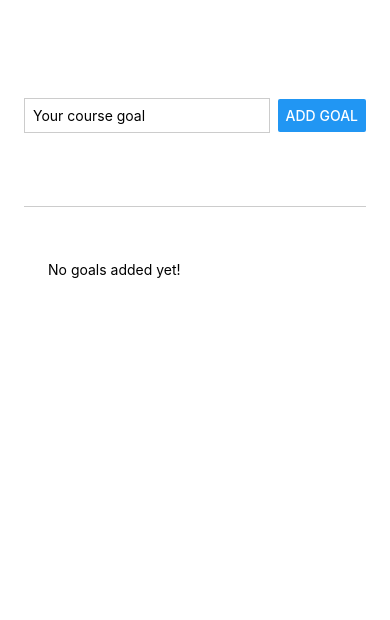
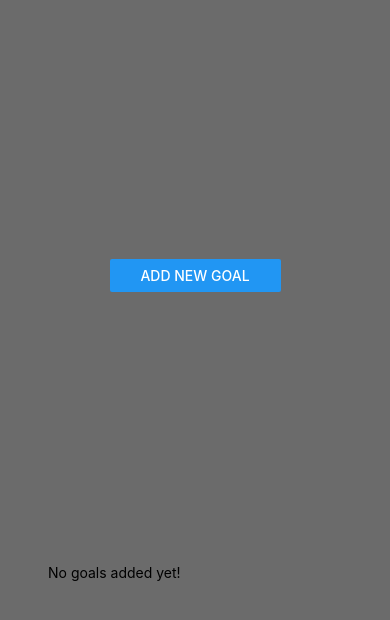
Before and after one commit to michalwygonik/react-native-course, a React Native app in the folder CourseProgressApp/: screen / in a window 390 px wide. Shown: the top 620 px of the page. Built offline with nearby package versions, Linux system fonts and the light colour scheme.

Commit message:
add modal functionality

```diff
--- a/CourseProgressApp/App.tsx
+++ b/CourseProgressApp/App.tsx
@@ -8,8 +8,19 @@ export default function App() {
     id: string;
     content: string;
   }
+
+  const [modalIsVisible, setModalIsVisible] = useState(false);
+
   const [goalText, setGoalText] = useState("");
   const [courseGoals, setCourseGoals] = useState<CourseGoals[]>([]);
+
+  const handleStartAddGoal = () => {
+    setModalIsVisible(true);
+  };
+
+  const handleEndAddGoal = () => {
+    setModalIsVisible(false);
+  };
 
   const removeGoalHandler = (id: string) => {
     setCourseGoals((currentGoals) =>
@@ -19,11 +30,17 @@ export default function App() {
 
   return (
     <View style={styles.appContainer}>
+      <View style={styles.button}>
+        <Button title="Add New Goal" onPress={handleStartAddGoal} />
+      </View>
+
       <GoalInput
         goalText={goalText}
         setGoalText={setGoalText}
         courseGoals={courseGoals}
         setCourseGoals={setCourseGoals}
+        visible={modalIsVisible}
+        endAddGoal={handleEndAddGoal}
       />
       <GoalsList courseGoals={courseGoals} onDeleteGoal={removeGoalHandler} />
     </View>
@@ -33,6 +50,13 @@ export default function App() {
 const styles = StyleSheet.create({
   appContainer: {
     flex: 1,
-    margin: 24,
+    justifyContent: "space-evenly",
+    alignItems: "center",
+    padding: 24,
+    backgroundColor: "rgb(107, 107, 107)",
+  },
+  button: {
+    marginVertical: 32,
+    width: "50%",
   },
 });
--- a/CourseProgressApp/components/GoalInput.tsx
+++ b/CourseProgressApp/components/GoalInput.tsx
@@ -1,10 +1,20 @@
-import { Alert, Button, StyleSheet, TextInput, View } from "react-native";
+import {
+  Alert,
+  Button,
+  Image,
+  Modal,
+  StyleSheet,
+  TextInput,
+  View,
+} from "react-native";
 
 export type GoalInputProps = {
   goalText: string;
   setGoalText: (goal: string) => void;
   courseGoals: { id: string; content: string }[];
   setCourseGoals: (courseGoals: { id: string; content: string }[]) => void;
+  visible: boolean;
+  endAddGoal: (goal: boolean) => void;
 };
 
 const handleTextChange = (
@@ -37,41 +47,78 @@ const GoalInput: React.FC<GoalInputProps> = ({
   setGoalText,
   courseGoals,
   setCourseGoals,
+  visible,
+  endAddGoal,
 }) => {
   return (
+    <Modal visible={visible} animationType="slide">
       <View style={styles.inputContainer}>
+        <Image
+          style={styles.image}
+          source={require("../assets/images/goal.png")}
+        />
         <TextInput
           placeholder="Your course goal"
           value={goalText}
           onChangeText={(text) => handleTextChange(text, setGoalText)}
           style={styles.textInput}
         />
+        <View style={styles.buttonContainer}>
+          <View style={styles.button}>
             <Button
               title="Add Goal"
               onPress={() =>
-          handleAddGoal(goalText, courseGoals, setCourseGoals, setGoalText)
+                handleAddGoal(
+                  goalText,
+                  courseGoals,
+                  setCourseGoals,
+                  setGoalText
+                )
               }
+              color="rgb(0, 138, 34)"
             />
           </View>
+          <View style={styles.button}>
+            <Button
+              title="Cancel"
+              onPress={() => endAddGoal(true)}
+              color="rgb(172, 103, 0)"
+            />
+          </View>
+        </View>
+      </View>
+    </Modal>
   );
 };
 
 const styles = StyleSheet.create({
   inputContainer: {
-    flex: 2,
-    marginBottom: 18,
-    flexDirection: "row",
+    flex: 1,
+    padding: 16,
     justifyContent: "center",
     alignItems: "center",
-    borderBottomWidth: 1,
-    borderBottomColor: "rgba(0, 0, 0, 0.2)",
+    backgroundColor: "rgb(107, 107, 107)",
+  },
+  image: {
+    width: 100,
+    height: 100,
+    margin: 20,
   },
   textInput: {
     borderWidth: 1,
     borderColor: "#cccccc",
-    width: "80%",
-    marginRight: 8,
-    padding: 8,
+    backgroundColor: "#cccccc",
+    borderRadius: 6,
+    width: "100%",
+    padding: 10,
+  },
+  buttonContainer: {
+    marginTop: 16,
+    flexDirection: "row",
+  },
+  button: {
+    width: 100,
+    marginHorizontal: 8,
   },
 });
 
--- a/CourseProgressApp/components/GoalItem.tsx
+++ b/CourseProgressApp/components/GoalItem.tsx
@@ -1,5 +1,5 @@
 import React from "react";
-import { Pressable, StyleSheet, Text, View } from "react-native";
+import { StyleSheet, Text, TouchableNativeFeedback, View } from "react-native";
 
 export type GoalItemProps = {
   id: string;
@@ -9,20 +9,31 @@ export type GoalItemProps = {
 
 const GoalItem: React.FC<GoalItemProps> = ({ id, content, onDelete }) => {
   return (
-    <Pressable onPress={() => onDelete(id)}>
-      <View style={styles.goalItemContainer}>
-        <Text>{content}</Text>
-      </View>
-    </Pressable>
+    <View style={styles.goalItemContainer}>
+      <TouchableNativeFeedback
+        onPress={() => onDelete(id)}
+        background={TouchableNativeFeedback.Ripple("#ccc", false)}
+      >
+        <View style={styles.goalItemContent}>
+          <Text style={styles.goalItemText}>{content}</Text>
+        </View>
+      </TouchableNativeFeedback>
+    </View>
   );
 };
 
 const styles = StyleSheet.create({
   goalItemContainer: {
+    borderRadius: 10,
+    marginBottom: 8,
+    overflow: "hidden",
+  },
+  goalItemContent: {
+    borderRadius: 10,
     backgroundColor: "lightgray",
+  },
+  goalItemText: {
     padding: 6,
-    marginBottom: 8,
-    borderRadius: 10,
   },
 });
 export default GoalItem;
--- a/CourseProgressApp/components/GoalsList.tsx
+++ b/CourseProgressApp/components/GoalsList.tsx
@@ -34,9 +34,9 @@ const GoalsList: React.FC<GoalListProps> = ({ courseGoals, onDeleteGoal }) => {
 
 const styles = StyleSheet.create({
   listContainer: {
-    flex: 6,
     marginVertical: 12,
     padding: 12,
+    width: "100%",
   },
   flatListContainer: {
     padding: 12,
```
Also changed, not shown: CourseProgressApp/assets/images/goal.png (added). Lines whose indentation alone changed are shown as unchanged.
